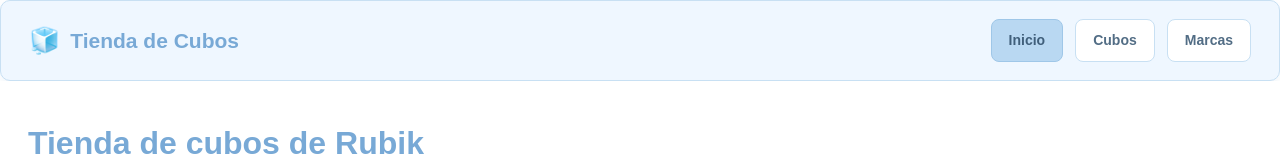
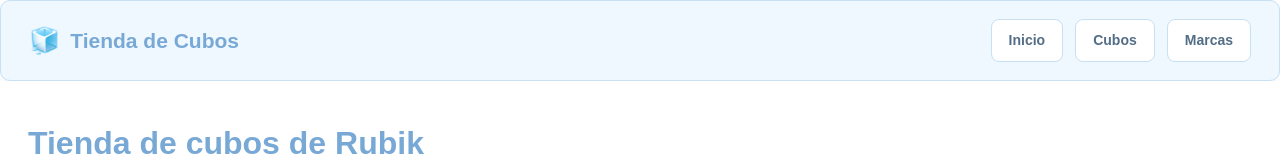
Before and after one commit to monicacgomez/angularexamen, an Angular app: page / in a window 1280 px wide. Shown: the top 160 px of the page. Built offline with nearby package versions, Linux system fonts and the light colour scheme; no server answers.

Commit message:
Navegación funcional

```diff
--- a/src/app/components/home-component/home-component.html
+++ b/src/app/components/home-component/home-component.html
@@ -12,14 +12,14 @@
   </p>
 
   <!-- Menú de marcas -->
-  <div class="menu-marcas">
+  <div class="menu-marcas" id="marcas">
     <app-menu-marcas-component
       (marcaSeleccionada)="seleccionarMarca($event)">
     </app-menu-marcas-component>
   </div>
 
   <!-- Catálogo de cubos -->
-  <div class="catalogo-cubos">
+  <div class="catalogo-cubos" id="catalogo">
 
     <div *ngFor="let cubo of cubos; let i = index">
       <app-cubo-component [cubo]="cubo"></app-cubo-component>
--- a/src/app/components/menu-component/menu-component.html
+++ b/src/app/components/menu-component/menu-component.html
@@ -8,18 +8,19 @@
 
   <!-- Enlaces de navegación -->
   <div class="navbar-enlaces">
-    <a routerLink="/" routerLinkActive="activo"
-       [routerLinkActiveOptions]="{ exact: true }">
+
+    <a href="#">
       Inicio
     </a>
 
-    <a routerLink="/cubos" routerLinkActive="activo">
+    <a href= "#catalogo">
       Cubos
     </a>
 
-    <a routerLink="/marcas" routerLinkActive="activo">
+    <a href= "#marcas">
       Marcas
     </a>
+
   </div>
 
 </nav>
```
